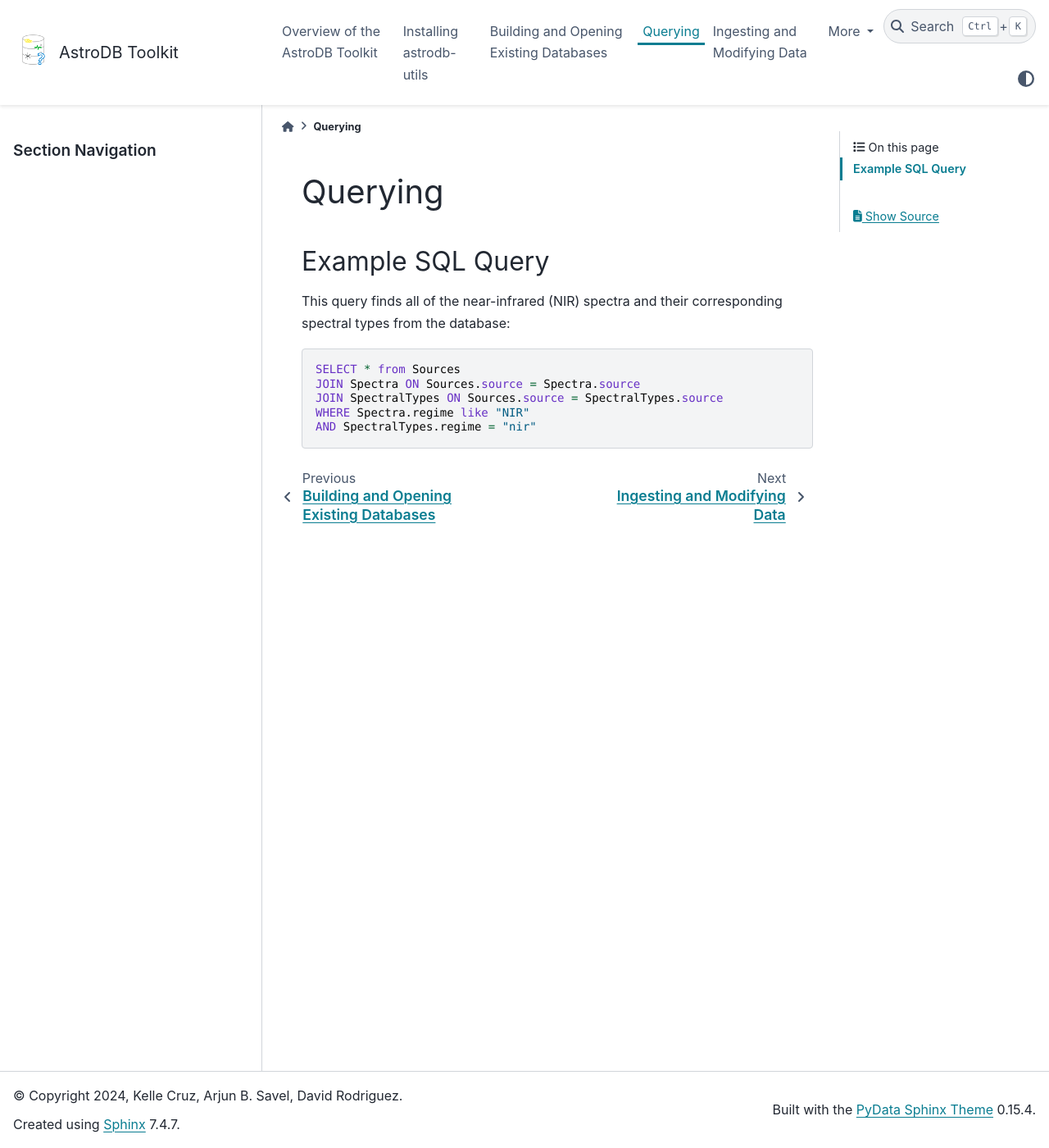
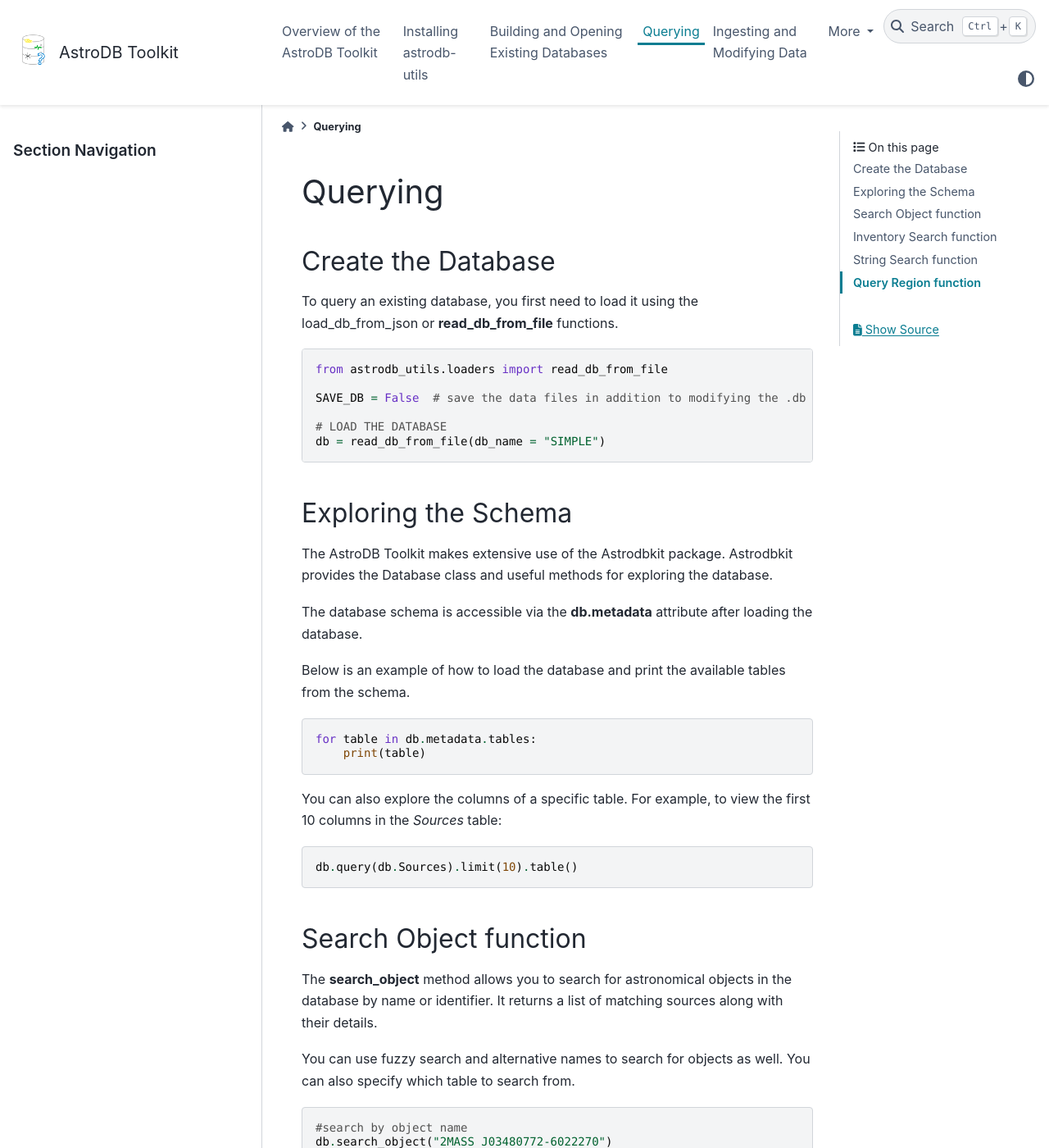
Before and after one commit to astrodbtoolkit/astrodb_utils, a Sphinx documentation site: the page built from docs/pages/querying_existing_db/index.rst, in a window 1280 px wide and 1400 px high. Shown: the whole window at 82% size. Built offline with Sphinx 7.4.7 and the PyData theme 0.15.4, drawn with Linux system fonts in a browser that asks for light colours; the version number could not be read and is left out; some of the changed text lies outside the part shown.

```diff
--- a/docs/pages/querying_existing_db/index.rst
+++ b/docs/pages/querying_existing_db/index.rst
@@ -1,15 +1,83 @@
 Querying
 ========
 
-Example SQL Query
------------------
-This query finds all of the near-infrared (NIR) spectra and their
-corresponding spectral types from the database:
+Create the Database
+------------------------
+To query an existing database, you first need to load it using the load_db_from_json or **read_db_from_file** functions.
 
-.. code-block:: sql
+.. code-block:: python
 
-    SELECT * from Sources
-    JOIN Spectra ON Sources.source = Spectra.source
-    JOIN SpectralTypes ON Sources.source = SpectralTypes.source
-    WHERE Spectra.regime like "NIR"
-    AND SpectralTypes.regime = "nir"
+    from astrodb_utils.loaders import read_db_from_file
+
+    SAVE_DB = False  # save the data files in addition to modifying the .db file
+
+    # LOAD THE DATABASE
+    db = read_db_from_file(db_name = "SIMPLE")
+
+
+Exploring the Schema
+-------------------------
+The AstroDB Toolkit makes extensive use of the Astrodbkit package. Astrodbkit provides the Database class and useful methods for exploring the database.
+
+The database schema is accessible via the **db.metadata** attribute after loading the database.
+
+Below is an example of how to load the database and print the available tables from the schema.
+
+.. code-block:: python
+
+    for table in db.metadata.tables:
+        print(table)
+
+You can also explore the columns of a specific table. For example, to view the first 10 columns in the `Sources` table:
+
+.. code-block:: python
+
+    db.query(db.Sources).limit(10).table()
+
+Search Object function
+-------------------------
+The **search_object** method allows you to search for astronomical objects in the database by name or identifier. It returns a list of matching sources along with their details.
+
+You can use fuzzy search and alternative names to search for objects as well. You can also specify which table to search from.
+
+.. code-block:: python
+
+    #search by object name
+    db.search_object("2MASS J03480772-6022270")
+    #search by specifying table
+    db.search_object("2MASS J03480772-6022270", table="Sources")
+
+Inventory Search function
+-------------------------
+The **inventory_search** method returns all data for an object
+
+.. code-block:: python
+
+    data = db.inventory_search("2MASS J03480772-6022270", pretty_print = True)
+
+String Search function
+-------------------------
+The **string_search** function allows you to search for objects that contain a specific string
+
+.. code-block:: python
+
+    #Search for objects that have 2MASS in their name
+    db.string_search("2MASS")
+    #Search for objects that have Burn13 as a reference
+    db.string_search("Burn13", column="reference")
+
+Query Region function
+-------------------------
+The **query_region** function allows you to search for objects within a specified region.
+It expects astropy SkyCoord and Quantity objects for the position and radius
+
+.. code-block:: python
+
+    coords_result = db.query_region(SkyCoord(ra = 57.0305*u.degree, dec = -60.3742*u.degree), radius=60.*u.arcsec)
+    #Searching in the photometry table
+    coords_result_photometry = db.query_region(SkyCoord(ra = 57.0305*u.degree, dec = -60.3742*u.degree), radius=60.*u.arcsec, table="Photometry")
+
+.. seealso::
+    `Querying Getting Started Demo <https://github.com/SIMPLE-AstroDB/SIMPLE-db/blob/main/docs/notebooks/Demo_Queries_1.0.ipynb>`_
+
+    `Advanced Querying Demo <https://github.com/SIMPLE-AstroDB/SIMPLE-db/blob/main/docs/notebooks/Demo_Queries_1.5.ipynb>`_
```
